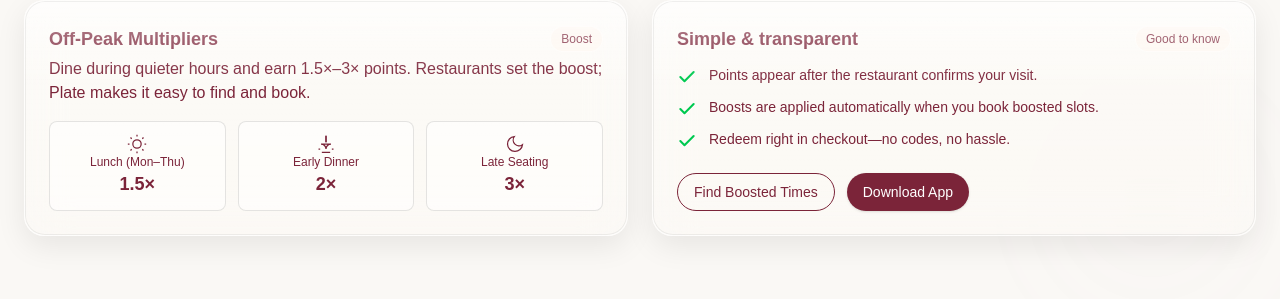
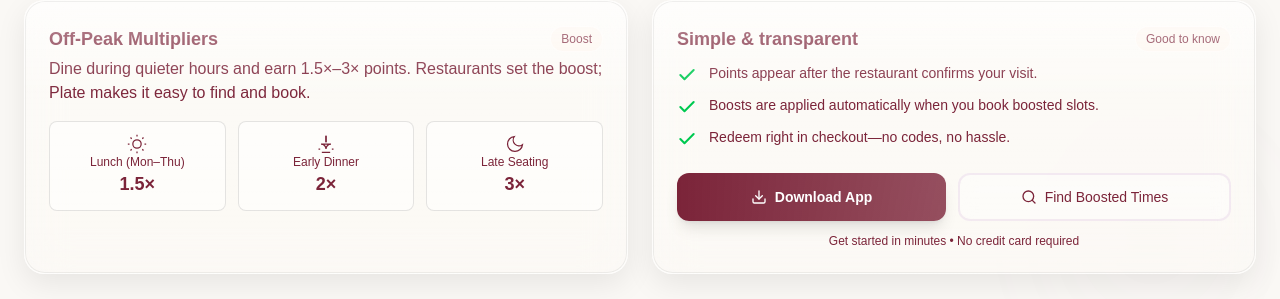
Before and after one commit to qwerty-development/plate-landing-page, a Next.js app: page / in a window 1280 px wide. Shown: the part 1463-1762 px from the top of the page. Built offline with nearby package versions, Linux system fonts and the light colour scheme.

Commit message:
Redesign action section in HowPoints component for improved user engagement. Updated layout with new Download and Find Boosted Times buttons featuring icons, enhanced styling, and added subtle hint text for better clarity.

```diff
--- a/app/components/HowPoints.tsx
+++ b/app/components/HowPoints.tsx
@@ -151,19 +151,33 @@
                 </p>
               </div>
             </div>
-            <div className="mt-5 flex flex-wrap gap-3">
-              <a
-                href="#"
-                className="inline-flex items-center rounded-full border px-4 py-2 text-sm font-medium hover:bg-accent/10 transition"
-              >
-                Find Boosted Times
-              </a>
-              <a
-                href="#"
-                className="inline-flex items-center rounded-full bg-[hsl(var(--primary))] text-[hsl(var(--primary-foreground))] px-4 py-2 text-sm font-medium shadow-sm hover:opacity-90 transition"
-              >
-                Download App
-              </a>
+
+            {/* Redesigned Action Section */}
+            <div className="mt-6">
+              <div className="flex flex-col sm:flex-row gap-3">
+                {/* Primary Action */}
+                <a
+                  href="#"
+                  className="group flex-1 flex items-center justify-center gap-2 rounded-xl bg-gradient-to-r from-[hsl(var(--primary))] to-[hsl(var(--primary)/.8)] text-[hsl(var(--primary-foreground))] px-6 py-3 text-sm font-semibold shadow-lg hover:shadow-xl hover:scale-[1.02] transition-all duration-300"
+                >
+                  <DownloadIcon className="h-4 w-4" />
+                  Download App
+                </a>
+
+                {/* Secondary Action */}
+                <a
+                  href="#"
+                  className="group flex-1 flex items-center justify-center gap-2 rounded-xl border-2 border-[hsl(var(--accent)/.3)] bg-white/20 backdrop-blur-sm px-6 py-3 text-sm font-medium text-foreground hover:bg-[hsl(var(--accent)/.1)] hover:border-[hsl(var(--accent)/.5)] hover:scale-[1.02] transition-all duration-300"
+                >
+                  <SearchIcon className="h-4 w-4" />
+                  Find Boosted Times
+                </a>
+              </div>
+
+              {/* Subtle hint text */}
+              <p className="mt-3 text-center text-xs text-muted-foreground/70">
+                Get started in minutes • No credit card required
+              </p>
             </div>
           </article>
         </div>
@@ -426,3 +440,40 @@
     </div>
   );
 }
+
+function DownloadIcon({ className }: { className?: string }) {
+  return (
+    <svg
+      viewBox="0 0 24 24"
+      className={className}
+      fill="none"
+      stroke="currentColor"
+      strokeWidth="2"
+      strokeLinecap="round"
+      strokeLinejoin="round"
+      aria-hidden="true"
+    >
+      <path d="M21 15v4a2 2 0 0 1-2 2H5a2 2 0 0 1-2-2v-4" />
+      <polyline points="7,10 12,15 17,10" />
+      <line x1="12" y1="15" x2="12" y2="3" />
+    </svg>
+  );
+}
+
+function SearchIcon({ className }: { className?: string }) {
+  return (
+    <svg
+      viewBox="0 0 24 24"
+      className={className}
+      fill="none"
+      stroke="currentColor"
+      strokeWidth="2"
+      strokeLinecap="round"
+      strokeLinejoin="round"
+      aria-hidden="true"
+    >
+      <circle cx="11" cy="11" r="8" />
+      <path d="m21 21-4.35-4.35" />
+    </svg>
+  );
+}
```
